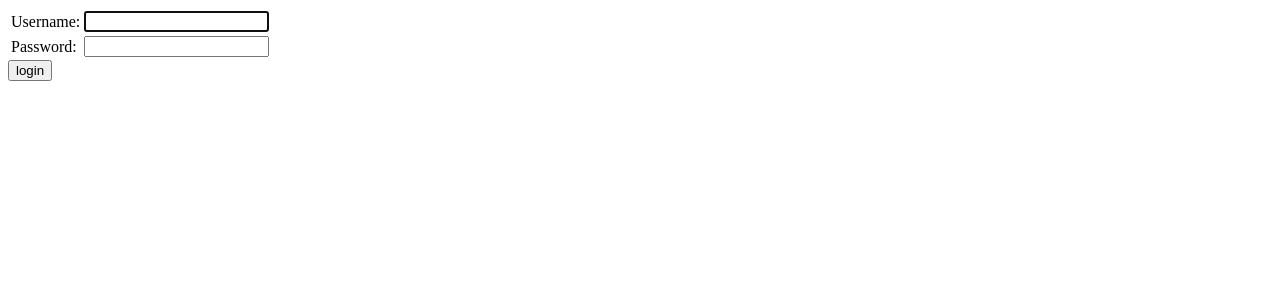
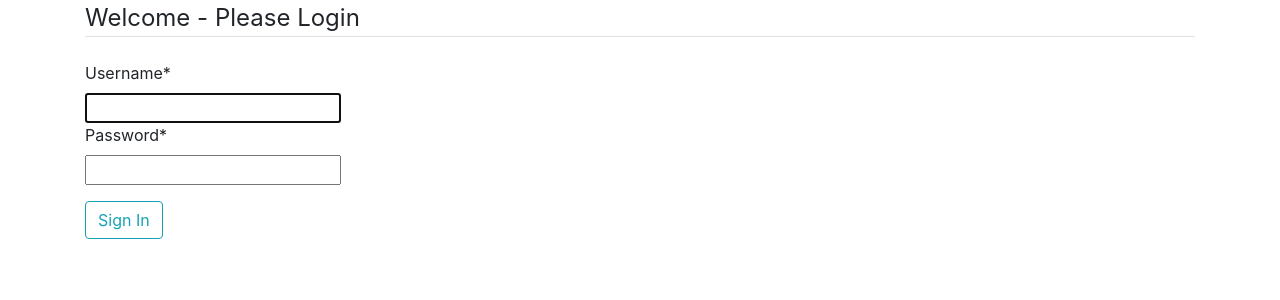
Before and after one commit to akash-swain/mahadiscom-elec-bill, a Django app: page /login/ in a window 1280 px wide. Shown: the top 300 px of the page. Run offline with Django 3.2, Linux system fonts and the light colour scheme; some libraries are stand-ins or nearby versions.

Commit message:
added crispy forms

```diff
--- a/billapp/templates/billapp/login.html
+++ b/billapp/templates/billapp/login.html
@@ -2,10 +2,11 @@
 <html lang="en" dir="ltr">
     <head>
         <meta charset="utf-8">
-        <title></title>
+        <link rel="stylesheet" href="https://maxcdn.bootstrapcdn.com/bootstrap/4.0.0/css/bootstrap.min.css" integrity="sha384-Gn5384xqQ1aoWXA+058RXPxPg6fy4IWvTNh0E263XmFcJlSAwiGgFAW/dAiS6JXm" crossorigin="anonymous">
+        <title>Login</title>
     </head>
     <body>
-        <form method="post">
+        <!-- <form method="post">
 {% csrf_token %}
 <table>
 <tr>
@@ -20,6 +21,40 @@
 
 <input type="submit" value="login">
 <input type="hidden" name="next" value="{{ next }}">
-</form>
+</form> -->
+
+
+<!-- <form method="post">
+    {% csrf_token %}
+  <div class="form-group">
+    <label>Username</label>
+    <input type="text" class="form-control" placeholder="Enter Username">
+  </div>
+  <div class="form-group">
+      <label>Password</label>
+    <input type="password" class="form-control" placeholder="Password">
+  </div>
+  <input type="submit" value="Login" class="btn btn-primary">
+  <input type="hidden" name="next" value="{{ next }}">
+</form> -->
+{% load crispy_forms_tags %}
+        <div class="container">
+
+        <div class="content-section">
+            <form method="post">
+                {%csrf_token%}
+                <fieldset class = "form-group">
+                    <legend class="border-bottom mb-4">Welcome - Please Login</legend>
+                    {{form|crispy}}
+                </fieldset>
+                <div class="form-group">
+                    <button type="submit" class="btn btn-outline-info">Sign In</button>
+
+                </div>
+            </form>
+        </div>
+
+        </div>
+
     </body>
 </html>
--- a/elecproj/settings.py
+++ b/elecproj/settings.py
@@ -36,6 +36,7 @@ ALLOWED_HOSTS = []
 
 INSTALLED_APPS = [
     'billapp.apps.BillappConfig',
+    'crispy_forms',
     'django.contrib.admin',
     'django.contrib.auth',
     'django.contrib.contenttypes',
@@ -130,5 +131,5 @@ STATIC_ROOT = os.path.join(BASE_DIR, 'staticfiles')
 STATIC_URL = '/static/'
 
 LOGIN_REDIRECT_URL = "detail"
-LOGOUT_REDIRECT_URL = "thanks"
+LOGOUT_REDIRECT_URL = "detail"
 django_heroku.settings(locals())
```
Also changed, not shown: db.sqlite3.
